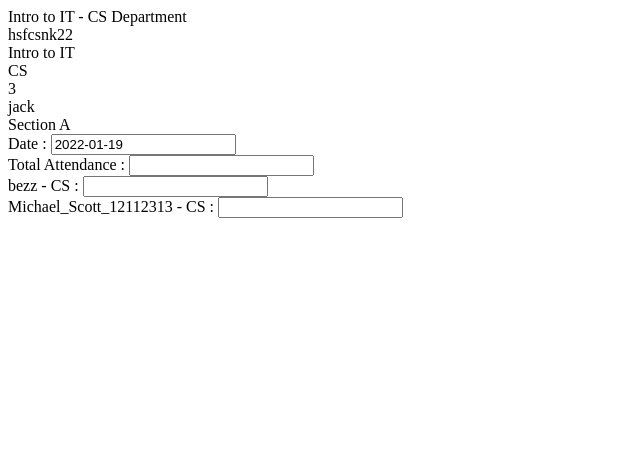
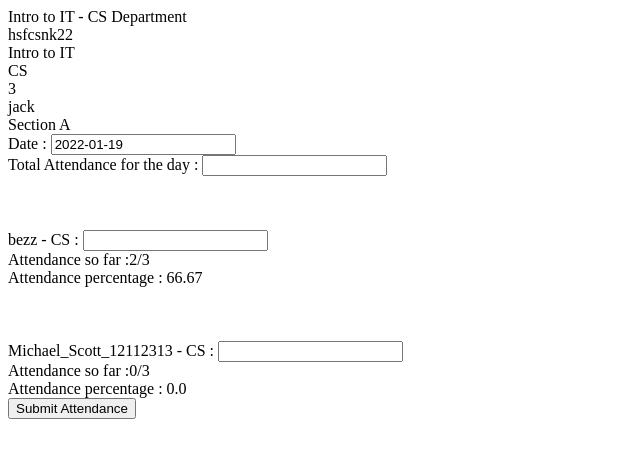
Before and after one commit to SarimAliKhan1998/appraisal_system_project, a Django app: page /courses/classes/attendance/1/grant/ in a window 1280 px wide. Shown: the top 458 px of the page, without its empty margins (0-640 px from the left). Run offline with Django 3.2, Linux system fonts and the light colour scheme; data comes from the database, SQL or seed files in the repository; both versions use the stored data as it was after the commit.

Commit message:
Set up get method for attendance-grant-view

```diff
--- a/course/admin.py
+++ b/course/admin.py
@@ -1,6 +1,8 @@
 from django.contrib import admin
 from .models import Course
 from .models import CourseClass
+from .models import Attendance
 
 admin.site.register(Course)
 admin.site.register(CourseClass)
+admin.site.register(Attendance)
--- a/course/models.py
+++ b/course/models.py
@@ -28,8 +28,8 @@ class CourseClass(models.Model):
 class Attendance(models.Model):
 
     date = models.DateTimeField()
-    subject = models.OneToOneField('course.CourseClass', blank= True, null= True, on_delete= models.SET_NULL)
-    student = models.OneToOneField('student.Student', blank= True, null= True, on_delete= models.SET_NULL)
+    subject = models.ForeignKey('course.CourseClass', blank= True, null= True, on_delete= models.SET_NULL)
+    student = models.ForeignKey('student.Student', blank= True, null= True, on_delete= models.SET_NULL)
     no_of_attendances_possible = models.IntegerField(blank=True, null=True, default=1)
     no_of_attendances_granted = models.IntegerField(blank=True, null=True, default=1)
     # when creating the view for adding attendance, we need to check that only the students who are in a particular
--- a/course/templates/attendance/attendance_grant_view.html
+++ b/course/templates/attendance/attendance_grant_view.html
@@ -24,18 +24,38 @@
         {{class.batch_name}}
     </div>
 
+
+
     <div>
         <div>
             Date : {{form.date}}
         </div>
         <div>
-            Total Attendance : {{form.total_attendance}}
+            Total Attendance for the day : {{form.total_attendance}}
         </div>
         {% for student in class.students.all %}
-          <div id="{{student.id}}">
+        <br>
+        <br>
+        <br>
+          <div id="{{student.id}}" class="students">
               {{student}} : {{form.attendance_granted}}
+              {% for stu in student_dict  %}
+                {% if stu.id == student.id %}
+                  <div>
+                    Attendance so far :{{stu.attendance}}/{{total_attendance}}
+                  </div>
+                  <div>
+                      Attendance percentage : {{stu.attendance_percentage}}
+                  </div>
+                {% endif %}
+              {% endfor %}
           </div>
         {% endfor %}
+        <div>
+            <button>
+                Submit Attendance
+            </button>
+        </div>
     </div>
 
 </div>
--- a/course/views.py
+++ b/course/views.py
@@ -133,6 +133,7 @@ def attendance_see_view(request, pk):
 
 
 from .forms import AttendanceGrantForm
+import datetime
 
 def attendance_grant_view(request, pk):
 
@@ -142,8 +143,29 @@ def attendance_grant_view(request, pk):
 
     context['class'] = course_class
 
-    context['form'] = AttendanceGrantForm
 
 
+    students = course_class.students.all().values()
+    # print(students)
+
+    total_attendance = 0
+    for student in students:
+        attendance = Attendance.objects.filter(student = student['id']).filter(subject = pk)
+        # if not total_attendance:
+        #     total_attendance =
+        student_attendance = 0
+        for entry in attendance:
+            # see if there's some way, we don't have to calculate total attendance for every student coz it would be same
+            total_attendance += entry.no_of_attendances_possible
+            student_attendance += entry.no_of_attendances_granted
+
+        student['attendance'] = student_attendance
+        student['attendance_percentage'] = round((student_attendance/total_attendance)*100, 2)
+
+    context['total_attendance'] = total_attendance
+
+    context['student_dict'] = students
+
+    context['form'] = AttendanceGrantForm(initial = {'date' : datetime.date.today()})
 
     return render(request, 'attendance/attendance_grant_view.html', context)
```
Also changed, not shown: course/migrations/0009_auto_20220118_2004.py (added), db.sqlite3.
